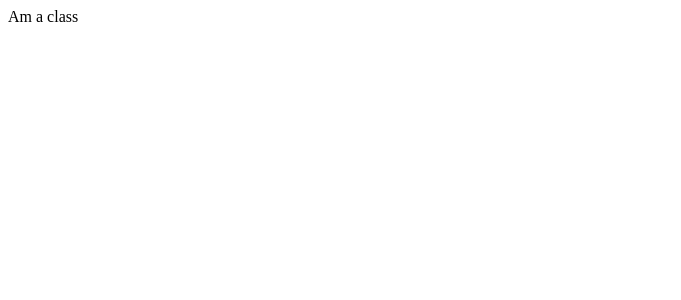
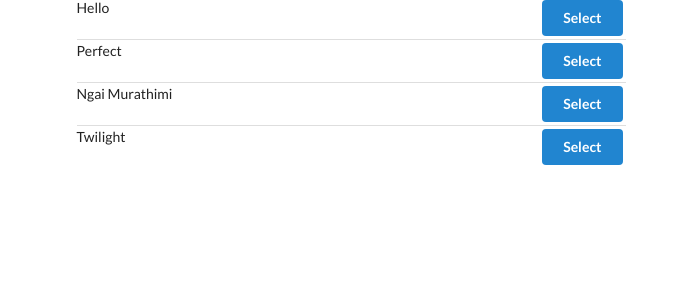
Before and after one commit to StlMaris123/Redux-intro, a React (Create React App) app: page / in a window 1280 px wide. Shown: the top 300 px of the page, without its empty margins (0-681 px from the left). Built offline with nearby package versions, Linux system fonts and the light colour scheme.

Commit message:
building LIsts with React Data

```diff
--- a/public/index.html
+++ b/public/index.html
@@ -10,6 +10,7 @@
       content="Web site created using create-react-app"
     />
     <link rel="apple-touch-icon" href="%PUBLIC_URL%/logo192.png" />
+    <link rel="stylesheet" href="https://cdnjs.cloudflare.com/ajax/libs/semantic-ui/2.4.1/semantic.min.css" />
     <!--
       manifest.json provides metadata used when your web app is installed on a
       user's mobile device or desktop. See https://developers.google.com/web/fundamentals/web-app-manifest/
--- a/src/components/App.js
+++ b/src/components/App.js
@@ -3,7 +3,13 @@ import SongList from './SongList';
 
 
 const App = () => {
-    return <div><SongList /></div>
+    return <div className="ui container grid">
+             <div className="ui row">
+                 <div className="column eight wide">
+                   <SongList />
+                 </div>
+             </div>
+        </div>
 }
 
 export default App;
--- a/src/components/SongList.js
+++ b/src/components/SongList.js
@@ -2,9 +2,24 @@ import React, { Component} from 'react';
 import { connect } from 'react-redux';
 
 class SongList extends Component {
+    renderList(){
+        return this.props.songs.map((song) => {
+            return (
+                <div className="item" key={song.title}>
+                    <div className="right floated content">
+                        <button className="ui button primary">
+                            Select
+                        </button>
+                    </div>
+                    <div className="content">{song.title}</div>
+                </div>
+            );
+        });
+    }
+
    render(){
     return (
-       <div>Am a class</div>
+       <div className="ui divided list">{this.renderList()}</div>
    ) }
 };
 
```
